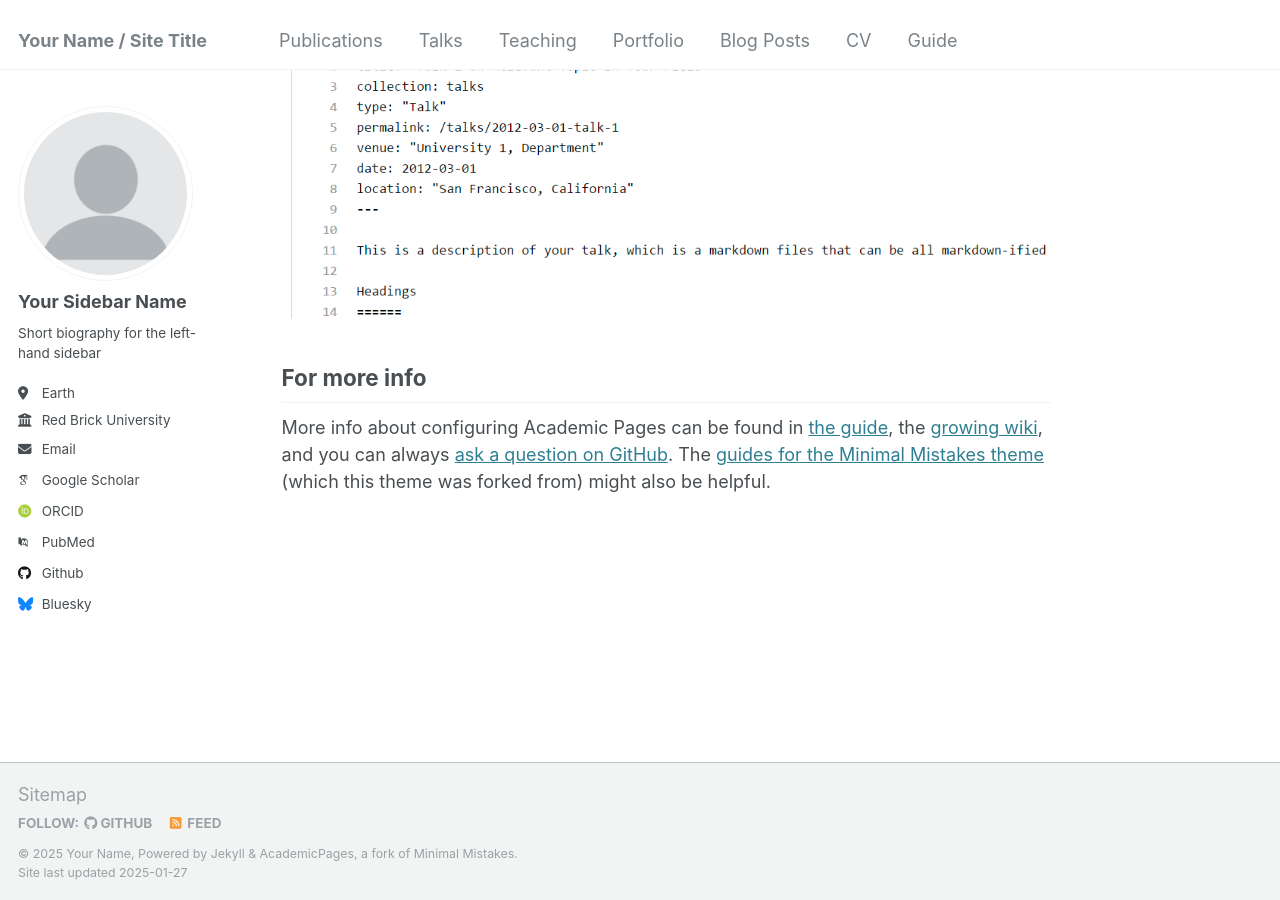
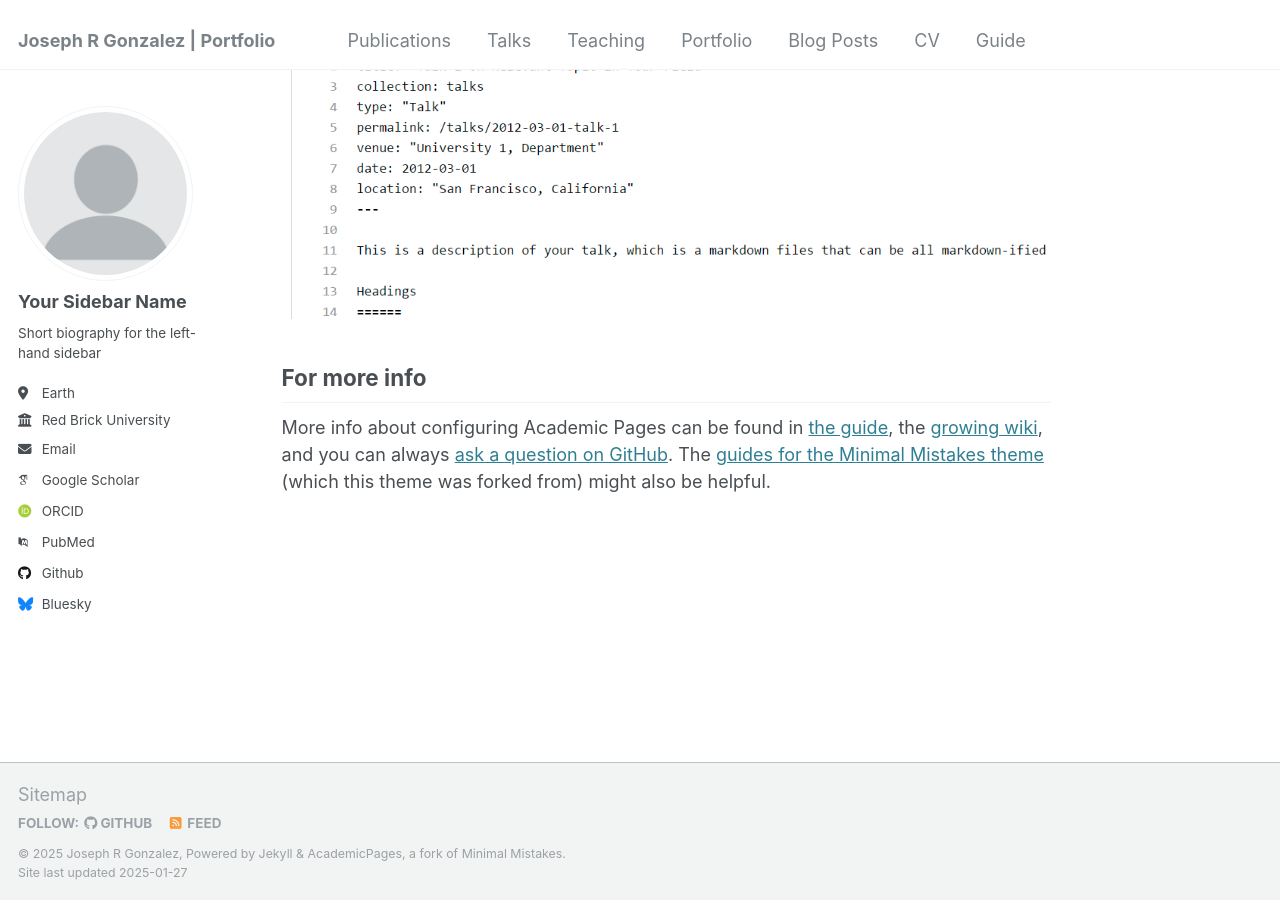
Before and after one commit to JosephRGonzalez/Portfolio, a Jekyll site: the page built from _pages/about.md, in a window 1280 px wide and 900 px high, scrolled down 2643 px. Built offline with Jekyll 4.4.1, drawn with Linux system fonts in a browser that asks for light colours; some web fonts are replaced.

Commit message:
First initial edit to  _confi.yml

```diff
--- a/_config.yml
+++ b/_config.yml
@@ -8,9 +8,9 @@
 
 # Basic Site Settings
 locale                   : "en-US"
-title                    : "Your Name / Site Title"
+title                    : "Joseph R Gonzalez | Portfolio"
 title_separator          : "-"
-name                     : &name "Your Name"
+name                     : &name "Joseph R Gonzalez"
 description              : &description "personal description"
 url                      : https://academicpages.github.io # the base hostname & protocol for your site e.g. "https://[your GitHub username].github.io"
 baseurl                  : "" # the subpath of your site, e.g. "/blog"
```
